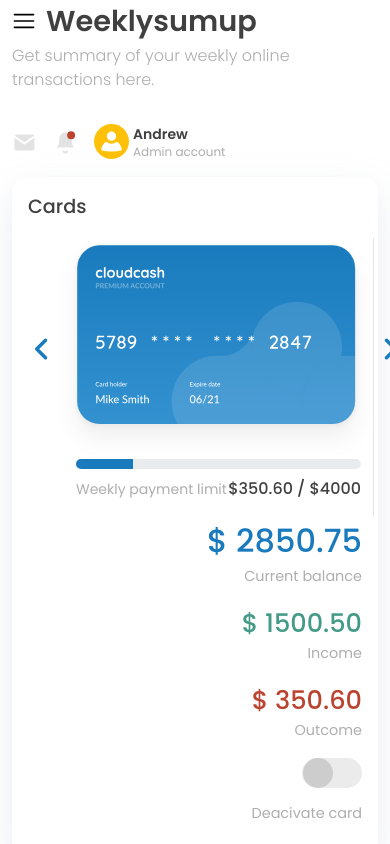
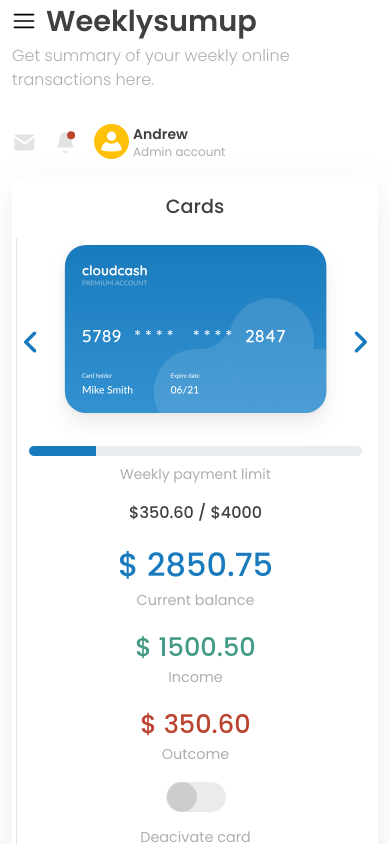
Before and after one commit to Rameswara-Rao/dashboard-cantileverlabs, a React (Vite) app: page / in a window 390 px wide. Built offline with nearby package versions, Linux system fonts and the light colour scheme.

Commit message:
responsiveness fix

```diff
--- a/src/components/creditCard/CreditCard.jsx
+++ b/src/components/creditCard/CreditCard.jsx
@@ -1,4 +1,4 @@
-import { Card, Row, Col, Stack, ProgressBar } from "react-bootstrap";
+import { Card, Row, Col, Stack, ProgressBar, Image } from "react-bootstrap";
 import { FaAngleRight, FaAngleLeft } from "react-icons/fa6";
 import "./CreditCardStyles.css";
 
@@ -7,54 +7,58 @@ const CreditCard = () => {
     <>
       <Card className="card-mod">
         <Card.Body>
-          <p className="goals-head">Cards</p>
+          <p className="goals-head text-center text-xl-start">Cards</p>
           <Row>
             <Col sm={8} className="credit-card-left-border">
-              <div className="d-flex">
+              <div className="d-flex justify-content-center px-3">
                 <p className="my-auto">
                   <FaAngleLeft size={28} color="#197BBD" />
                 </p>
 
-                <img src="/creditcard.svg" width={320} alt="" />
+                <Image src="/creditcard.svg" alt="" fluid />
 
                 <p className="my-auto">
                   <FaAngleRight size={28} color="#197BBD" />
                 </p>
               </div>
-              <div className="ms-5">
+              <div className="ms-xl-4">
                 <ProgressBar
                   variant="success"
                   className={"progress-bar-custom-darkblue"}
                   now={20}
                   style={{ height: "10px" }}
                 />
-                <Stack className="mt-2" direction="horizontal">
-                  <div>
-                    <p className="card-text-secondary">Weekly payment limit</p>
-                  </div>
-                  <div className="ms-auto">
-                    <p className="card-text-money">$350.60 / $4000</p>
-                  </div>
-                </Stack>
+                <Row className="text-center mt-2">
+                  <Col xs={12} sm={6}>
+                    <p className="card-text-secondary text-sm-start">
+                      Weekly payment limit
+                    </p>
+                  </Col>
+                  <Col xs={12} sm={6}>
+                    <p className="card-text-money text-sm-end">
+                      $350.60 / $4000
+                    </p>
+                  </Col>
+                </Row>
               </div>
             </Col>
-            <Col sm={4}>
-              <div className="text-end">
+            <Col sm={4} className="credit-card-left-border">
+              <div className="text-center text-xl-end">
                 <p className="current-balance-text">$ 2850.75</p>
                 <p className="current-balance-text-secondary">
                   Current balance
                 </p>
               </div>
 
-              <div className="text-end">
+              <div className="text-center text-xl-end">
                 <p className="income-text">$ 1500.50</p>
                 <p className="current-balance-text-secondary">Income</p>
               </div>
-              <div className="text-end">
+              <div className="text-center text-xl-end">
                 <p className="outcome-text">$ 350.60</p>
                 <p className="current-balance-text-secondary">Outcome</p>
               </div>
-              <div className="text-end">
+              <div className="text-center text-xl-end">
                 <input type="checkbox" id="switch" />
                 <label htmlFor="switch"></label>
                 <p className="current-balance-text-secondary mt-2">
--- a/src/components/creditCard/CreditCardStyles.css
+++ b/src/components/creditCard/CreditCardStyles.css
@@ -1,5 +1,5 @@
 .credit-card-left-border {
-  border-right: 1px solid rgb(228, 228, 228) !important;
+  border-left: 1px solid rgb(228, 228, 228) !important;
 }
 
 .progress-bar-custom-darkblue .progress-bar {
--- a/src/components/goals/Goals.jsx
+++ b/src/components/goals/Goals.jsx
@@ -1,12 +1,12 @@
 import { Button, Row, Col, Card } from "react-bootstrap";
 import { HiPlus } from "react-icons/hi";
 import { goalsData } from "../../utils/constants";
-import "./GoalsStyle.css"
+import "./GoalsStyle.css";
 
 const Goals = () => {
   return (
     <div>
-      <p className="goals-head mt-5 mt-xl-0">
+      <p className="goals-head text-center text-xl-start mt-5 mt-xl-0">
         Goals{" "}
         <Button className="button-goals text-center">
           <HiPlus size={18} fontWeight={900} className="icon" />
@@ -16,7 +16,7 @@ const Goals = () => {
         {goalsData?.map((data, ind) => {
           return (
             <Col key={ind} sm={4}>
-              <Card className="card-mod">
+              <Card className="card-mod text-center text-xl-start my-4 mx-4 mx-sm-0">
                 <Card.Body>
                   <p className="goals-card-title">${data.price}</p>
                   <p className="goals-card-subtitle">{data.date}</p>
--- a/src/components/newTransaction/NewTransaction.jsx
+++ b/src/components/newTransaction/NewTransaction.jsx
@@ -10,12 +10,11 @@ import {
 import { newTransImg } from "../../utils/constants";
 import { HiPlus } from "react-icons/hi";
 import { FaAngleRight } from "react-icons/fa6";
-import "./NewTransactionStyles.css"
+import "./NewTransactionStyles.css";
 const NewTransaction = () => {
   return (
-    <div>
-      <Row>
-        <Col sm={8} xl={8}>
+    <Row className="my-3">
+      <Col sm={9} xl={8}>
         <Card className="card-mod">
           <Card.Body>
             <p className="goals-card-title mb-4">New transaction</p>
@@ -43,10 +42,7 @@ const NewTransaction = () => {
                     aria-describedby="basic-addon2"
                     className="form-control-mod"
                   />
-                    <InputGroup.Text
-                      id="basic-addon2"
-                      className="input-text-mod"
-                    >
+                  <InputGroup.Text id="basic-addon2" className="input-text-mod">
                     $
                   </InputGroup.Text>
                 </InputGroup>
@@ -60,7 +56,7 @@ const NewTransaction = () => {
           </Card.Body>
         </Card>
       </Col>
-        <Col sm={4} xl={4}>
+      <Col sm={3} xl={4}>
         <Card className="text-white border-0">
           <Card.Img src="/cardbg.svg" alt="Card image" />
           <Card.ImgOverlay className="d-flex flex-column justify-content-end">
@@ -72,7 +68,6 @@ const NewTransaction = () => {
         </Card>
       </Col>
     </Row>
-    </div>
   );
 };
 
--- a/src/components/outComeStatistics/OutComeStatistics.jsx
+++ b/src/components/outComeStatistics/OutComeStatistics.jsx
@@ -1,19 +1,21 @@
 import { Row, Col, ProgressBar, Stack } from "react-bootstrap";
 import { stats } from "../../utils/constants";
-import "./OutComeStatisticsStyle.css"
+import "./OutComeStatisticsStyle.css";
 const OutComeStatistics = () => {
   return (
     <div className="mt-5">
-      <p className="goals-head mb-4">Outcome Statistics</p>
+      <p className="goals-head mb-4 text-center text-xl-start">
+        Outcome Statistics
+      </p>
       <Row>
         {stats?.map((data, ind) => {
           return (
-            <Col className="stats-col" key={ind} sm={12}>
+            <Col className="stats-col mx-auto" key={ind} sm={12}>
               <Stack direction="horizontal">
-                <div >
+                <div>
                   <img src={data.imgurl} width={100} alt="" />
                 </div>
-                <div >
+                <div>
                   <ProgressBar
                     variant="success"
                     className={`${data.colour} progressbar-width`}
--- a/src/components/outComeStatistics/OutComeStatisticsStyle.css
+++ b/src/components/outComeStatistics/OutComeStatisticsStyle.css
@@ -4,13 +4,20 @@
 }
 
 .progressbar-width {
-  width: 30vw;
+  width: 27vw;
   height: 10px;
 }
 
 @media only screen and (max-device-width: 1200px) {
   .progressbar-width {
-    width: 80vw;
+    width: 70vw;
+    height: 10px;
+  }
+}
+
+@media only screen and (max-device-width: 600px) {
+  .progressbar-width {
+    width: 48vw;
     height: 10px;
   }
 }
--- a/src/components/transactionHistory/TransactionHistory.jsx
+++ b/src/components/transactionHistory/TransactionHistory.jsx
@@ -7,7 +7,9 @@ const TransactionHistory = () => {
     <div>
       <Card className="card-mod mt-4">
         <Card.Body>
-          <p className="goals-head">Transaction history</p>
+          <p className="goals-head text-center text-xl-start">
+            Transaction history
+          </p>
 
           <Table responsive>
             <thead>
```
Lines whose indentation alone changed are shown as unchanged.
